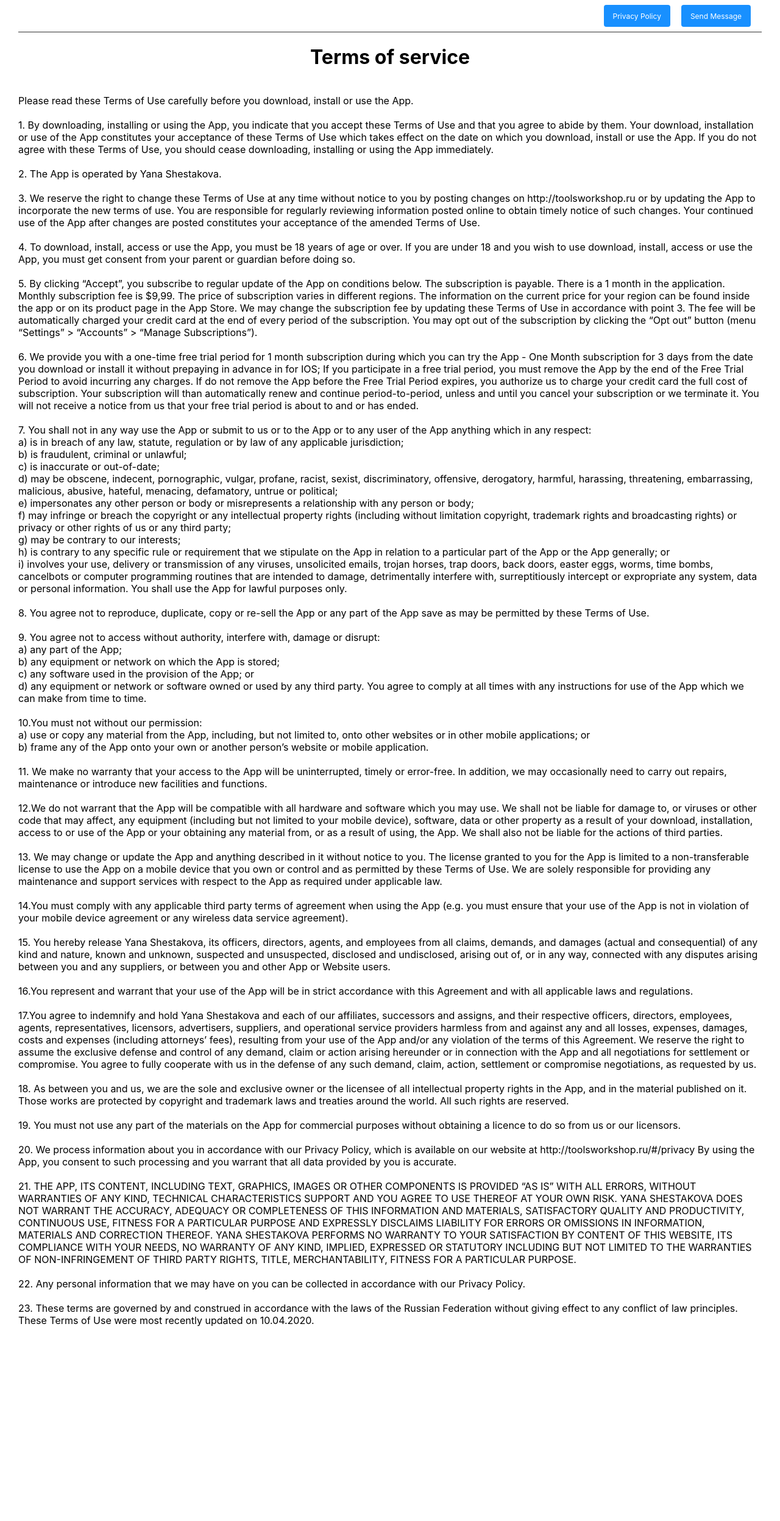
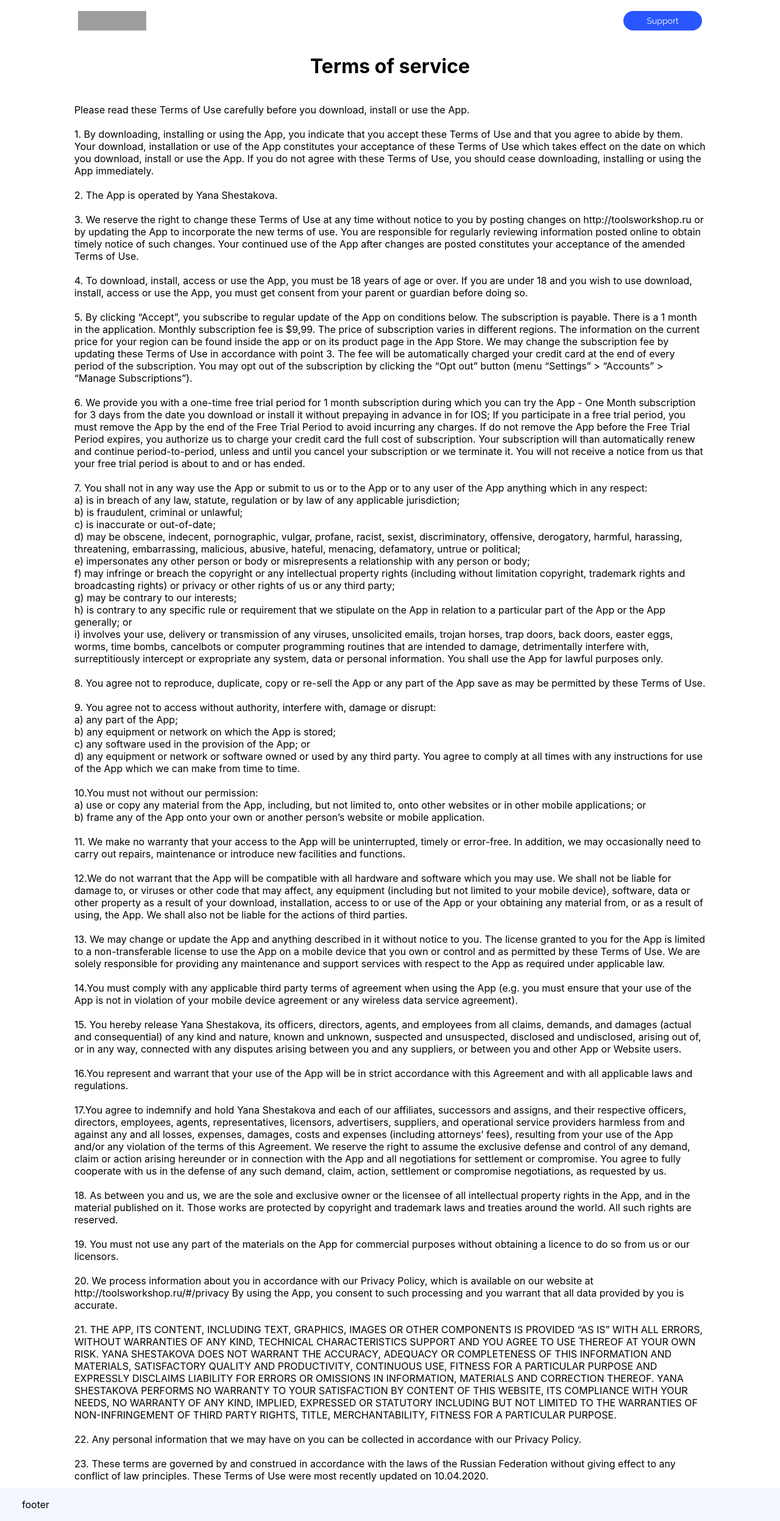
Before and after one commit to naWka/toolsworkshop, a React (Create React App) app: page /#/tos in a window 1280 px wide. Shown: the whole page at 61% size. Before the commit the page ends 2185 px from the top, so only its background shows below. Built offline with nearby package versions, Linux system fonts and the light colour scheme; grey boxes are pictures that could not be loaded.

Commit message:
add Main page && header && footer from new art

```diff
--- a/package.json
+++ b/package.json
@@ -8,7 +8,7 @@
     "@testing-library/user-event": "^7.2.1",
     "react": "^16.13.1",
     "react-dom": "^16.13.1",
-    "react-router": "^5.1.2",
+    "react-router": "^5.2.0",
     "react-router-dom": "^5.1.2",
     "react-scripts": "3.4.1",
     "styled-components": "^5.1.0"
--- a/public/index.html
+++ b/public/index.html
@@ -10,34 +10,14 @@
       content="Web site created using create-react-app"
     />
     <link rel="apple-touch-icon" href="%PUBLIC_URL%/logo192.png" />
-    <!--
-      manifest.json provides metadata used when your web app is installed on a
-      user's mobile device or desktop. See https://developers.google.com/web/fundamentals/web-app-manifest/
-    -->
     <link rel="manifest" href="%PUBLIC_URL%/manifest.json" />
-    <!--
-      Notice the use of %PUBLIC_URL% in the tags above.
-      It will be replaced with the URL of the `public` folder during the build.
-      Only files inside the `public` folder can be referenced from the HTML.
-
-      Unlike "/favicon.ico" or "favicon.ico", "%PUBLIC_URL%/favicon.ico" will
-      work correctly both with client-side routing and a non-root public URL.
-      Learn how to configure a non-root public URL by running `npm run build`.
-    -->
     <title>Tools Workshop</title>
   </head>
+  <style>
+    @import url('https://fonts.googleapis.com/css2?family=Raleway:wght@400;500;700;800;900y&display=swap');
+  </style>
   <body>
     <noscript>You need to enable JavaScript to run this app.</noscript>
     <div id="root"></div>
-    <!--
-      This HTML file is a template.
-      If you open it directly in the browser, you will see an empty page.
-
-      You can add webfonts, meta tags, or analytics to this file.
-      The build step will place the bundled scripts into the <body> tag.
-
-      To begin the development, run `npm start` or `yarn start`.
-      To create a production bundle, use `npm run build` or `yarn build`.
-    -->
   </body>
 </html>
--- a/src/App.js
+++ b/src/App.js
@@ -1,24 +1,36 @@
 import React from 'react';
-import {HashRouter as Router} from "react-router-dom";
-import {Route} from "react-router";
+import {HashRouter as Router, Switch, Route} from "react-router-dom";
 import styled from 'styled-components';
 import Privacy from './content/pages/privacy';
 import FeedBack from './content/pages/feedback';
 import Tos from './content/pages/tos';
+import Main from './content/pages/main';
+import Head from './content/components/header';
+import Footer from './content/components/footer';
 
 const AppWrapper = styled.div`
     min-width: 300px;
+    max-width: 1096px;
+    width: 100%;
+`
+const MainWrapper = styled.div`
+  display: flex;
+  justify-content: center
 `
 
 const App = () => {
   return (
       <Router>
-          <AppWrapper>
-              <Route exact path='/' component={Privacy} />
-              <Route path='/feedback' component={FeedBack} />
-              <Route path='/tos' component={Tos} />
-              <Route path='/privacy' component={Privacy} />
-          </AppWrapper>
+          <MainWrapper>
+              <AppWrapper>
+                  <Head />
+                  <Route exact path='/' component={Main} />
+                  <Route path='/feedback' component={FeedBack} />
+                  <Route path='/tos' component={Tos} />
+                  <Route path='/privacy' component={Privacy} />
+              </AppWrapper>
+          </MainWrapper>
+          <Footer/>
       </Router>
   )
 }
--- /dev/null
+++ b/src/content/components/applications.js
@@ -0,0 +1,24 @@
+import React from 'react';
+import styled from 'styled-components';
+
+const Applications = () => (
+    <Wrapper>
+        <Title>Our applications</Title>
+    </Wrapper>
+)
+
+const Wrapper = styled.div`
+    padding: 0px 36px 0px 36px;
+    display: flex;
+    align-items: center;
+    justify-content: center;
+    margin-top: 48px;
+`
+const Title = styled.div`
+    color: #2F2E41;
+    font-size: 32px;
+    font-family: 'Raleway', sans-serif;
+    font-weight: 800;
+`
+
+export default Applications;
--- /dev/null
+++ b/src/content/components/footer.js
@@ -0,0 +1,19 @@
+import React from 'react';
+import styled from 'styled-components';
+
+const Footer = () => (
+    <Wrapper>
+        footer
+    </Wrapper>
+)
+
+const Wrapper = styled.div`
+    height: 54px;
+    background-color: #F3F6FF;
+    padding: 0px 36px 0px 36px;
+    display: flex;
+    align-items: center;
+    justify-content: space-between;
+`
+
+export default Footer;
--- a/src/content/components/header.js
+++ b/src/content/components/header.js
@@ -1,56 +1,26 @@
 import React from 'react';
 import styled from 'styled-components';
-import {Link} from "react-router-dom";
+import Support from './Support';
+import L from '../../assets/logo.png'
+
+const Header = () => (
+    <HeaderWrapper>
+        <Logo src={L} alt="Logo" />
+        <Support />
+    </HeaderWrapper>
+)
 
 const HeaderWrapper = styled.div`
-    flex: 0 0 auto;
+    height: 68px;
+    padding: 0px 36px 0px 36px;
     display: flex;
-    justify-content: flex-end;
-    height: 52px;
     align-items: center;
-    border-bottom: 1px solid #333333;
-    width: 100%;
+    justify-content: space-between;
 `
 
-const Button = styled.div`
-    display: flex;
-    align-items: center;
-    font-size: 12px;
-    font-weight: 400;
-    height: 28px;
-    border-radius: 4px;
-    background-color: #1890ff;
-    border-color: #1890ff;
-    color: #fff;
-    cursor: pointer;
-    margin-right: 18px;
-    padding: 4px 15px;
-    user-select: none;
-    white-space: nowrap;
-    text-align: center;
-    touch-action: manipulation;
-`
-
-const Header = ({callback, text}) => {
-    return (
-        <HeaderWrapper>
-                <Link
-                    to={{
-                        pathname: text === 'Privacy Policy' ? '/privacy' : '/tos',
-                        state: { modal: true }
-                    }}
-                    style={{textDecoration: 'none'}}
-                >
-                    <Button>
-                        {text}
-                    </Button>
-                </Link>
-
-            <Button onClick={() => callback()}>
-                Send Message
-            </Button>
-        </HeaderWrapper>
-    )
-}
+const Logo = styled.img`
+    width: 112px;
+    height: 32px;
+`;
 
 export default Header;
--- /dev/null
+++ b/src/content/components/mainInfo.js
@@ -0,0 +1,54 @@
+import React from 'react';
+import styled from 'styled-components';
+import Img from '../../assets/img_main.png'
+
+const MainInfo = () => (
+    <Wrapper>
+        <TextWrapper>
+            <div style={{position: 'absolute', maxWidth: 498}}>
+                <Title>Lorem ipsum dolor sit amet ipsum.</Title>
+                <div style={{marginTop: 22}}>Sed ut perspiciatis unde omnis iste natus error sit voluptatem accusantium doloremque laudantium.</div>
+            </div>
+        </TextWrapper>
+        <Image src={Img} />
+    </Wrapper>
+)
+
+const Wrapper = styled.div`
+    height: 516px;
+    max-width: 1096px;
+    background-color: #F3F6FF;
+    border-radius: 38px;
+    display: flex;
+    align-items: center;
+    justify-content: space-between;
+    padding-left: 72px;
+    padding-right: 72px;
+`
+
+const TextWrapper = styled.div`
+    color: #66686F;
+    font-size: 22px;
+    font-family: 'Raleway', sans-serif;
+    font-weight: 400;
+    display: flex;
+    flex-direction: row;
+    flex-direction: column;
+    align-items: flex-start;
+    justify-content: center;
+    width: 498px;
+    min-width: 300px;
+    z-index: 100;
+`
+const Title = styled.div`
+    color: #2F2E41;
+    font-size: 48px;
+    font-family: 'Raleway', sans-serif;
+    font-weight: 900;
+`
+
+const Image = styled.img`
+    width: 561px;
+    height: 439px;
+`
+export default MainInfo;
--- /dev/null
+++ b/src/content/components/support.js
@@ -0,0 +1,26 @@
+import React from 'react';
+import styled from 'styled-components';
+
+const Support = () => (
+    <SupportBtn>
+        <Text>Support</Text>
+    </SupportBtn>
+)
+
+const SupportBtn = styled.div`
+    height: 32px;
+    width: 129px;
+    background-color: #2957FF;
+    border-radius: 16px;
+    display: flex;
+    align-items: center;
+    justify-content: center;
+`
+
+const Text = styled.div`
+    color: #FFF;
+    font-size: 14px;
+    font-family: 'Raleway', sans-serif;
+    font-weight: 400;
+`
+export default Support;
--- /dev/null
+++ b/src/content/pages/main.js
@@ -0,0 +1,22 @@
+import React, { useState } from 'react';
+import styled from 'styled-components';
+
+import MainInfo from '../components/mainInfo';
+import Applications from '../components/applications';
+
+
+const Main = () => {
+    return (
+        <Wrapper>
+            <MainInfo />
+            <Applications />
+        </Wrapper>
+    );
+}
+
+const Wrapper = styled.div`
+  width: 100%;
+`
+
+
+export default Main;
--- a/src/content/pages/privacy.js
+++ b/src/content/pages/privacy.js
@@ -1,6 +1,5 @@
 import React, {useState} from 'react';
 import styled from 'styled-components'
-import Header from "../components/header";
 import FeedBack from './feedback';
 
 const PrivacyWrapper = styled.div`
@@ -15,7 +14,6 @@ const Privacy = ({}) => {
     const [isFeedBack, setIsFeedBack] = useState(false);
     return (
         <PrivacyWrapper>
-            <Header callback={() => setIsFeedBack(true)} text={'Terms of service'}/>
             {isFeedBack ? <FeedBack callback={() => setIsFeedBack(false)}/> : null}
             <h1>Privacy Policy</h1>
             <div className="content-privacy">
--- a/src/content/pages/tos.js
+++ b/src/content/pages/tos.js
@@ -1,6 +1,5 @@
 import React, {useState} from 'react';
 import styled from 'styled-components'
-import Header from "../components/header";
 import FeedBack from './feedback';
 
 const PrivacyWrapper = styled.div`
@@ -15,7 +14,6 @@ const Tos = ({}) => {
     const [isFeedBack, setIsFeedBack] = useState(false);
     return (
         <PrivacyWrapper>
-            <Header callback={() => setIsFeedBack(true)} text={'Privacy Policy'}/>
             {isFeedBack ? <FeedBack callback={() => setIsFeedBack(false)}/> : null}
             <h1>Terms of service</h1>
             <div className="content-privacy">
--- a/src/index.js
+++ b/src/index.js
@@ -1,14 +1,17 @@
 import React from 'react';
-import ReactDOM from 'react-dom';
+import ReactDOM  from 'react-dom';
+import {
+    BrowserRouter,
+} from "react-router-dom";
 import './index.css';
 import App from './App';
 import * as serviceWorker from './serviceWorker';
 
 ReactDOM.render(
-  <React.StrictMode>
-    <App />
-  </React.StrictMode>,
-  document.getElementById('root')
-);
+    <BrowserRouter>
+        <App />
+    </BrowserRouter>
+
+    , document.getElementById('root'));
 
 serviceWorker.unregister();
```
Also changed, not shown: 1 other file (tests, documents, lock files or other folders).
